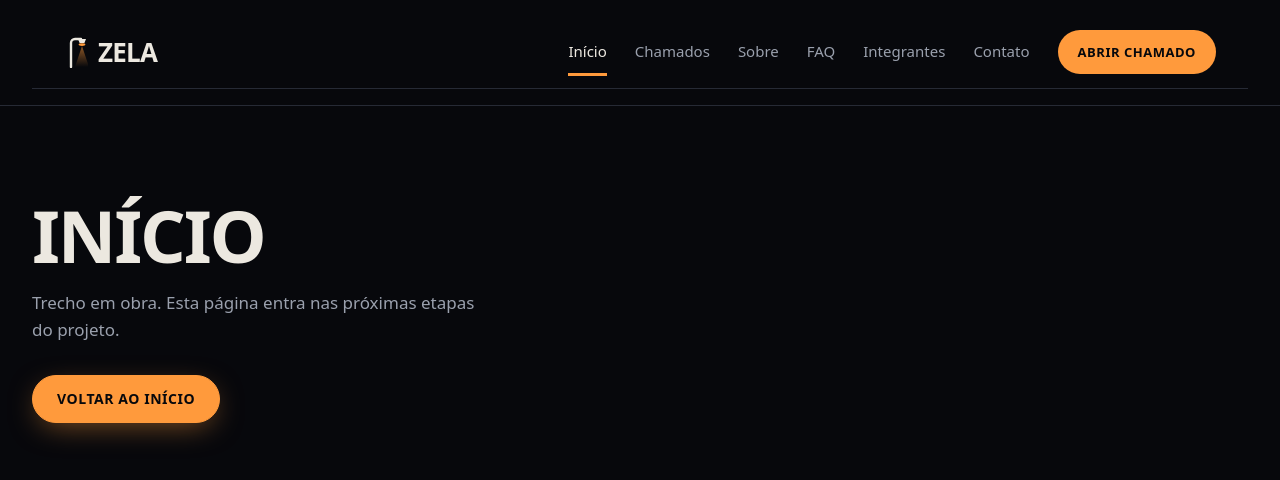
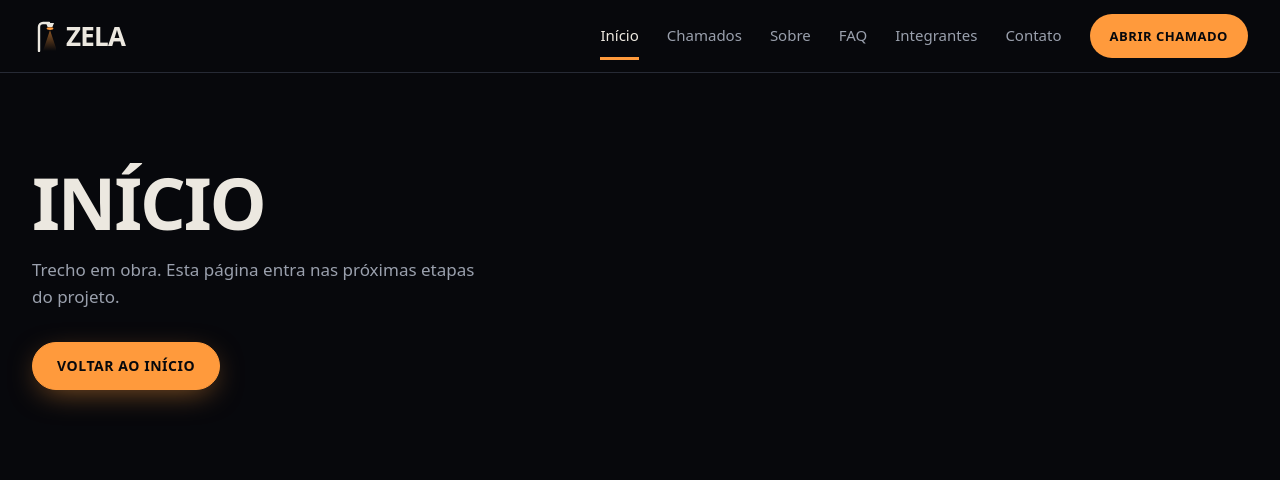
Before and after one commit to LuizHenriqueAAlbarello/Zela, a React (Vite) app: page / in a window 1280 px wide. Shown: the top 480 px of the page. Built offline with nearby package versions, Linux system fonts and the light colour scheme.

Commit message:
fix: remove barra provisória em volta do Header

```diff
--- a/src/App.tsx
+++ b/src/App.tsx
@@ -4,12 +4,12 @@ import Header from './components/Header'
 import EmObra from './pages/EmObra'
 import NaoEncontrada from './pages/NaoEncontrada'
 
-
+/** Ao trocar de página, volta para o topo (o navegador não faz isso sozinho numa SPA). */
 function RolarParaTopo() {
   const { pathname } = useLocation()
-useEffect(() => {
-  window.scrollTo(0, 0)
-}, [pathname])
+  useEffect(() => {
+    window.scrollTo(0, 0)
+  }, [pathname])
   return null
 }
 
@@ -23,9 +23,7 @@ export default function App() {
         Pular para o conteúdo
       </a>
       <RolarParaTopo />
-
-      {/* Provisório: o Header de verdade entra na próxima etapa */}
-      <div className="border-b border-borda px-5 py-4 sm:px-8"><Header /></div>
+      <Header />
 
       <main id="conteudo" className="flex-1">
         <Routes>
```
